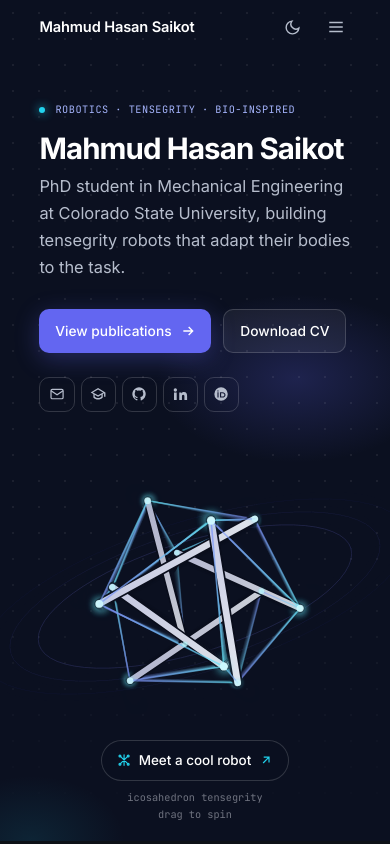
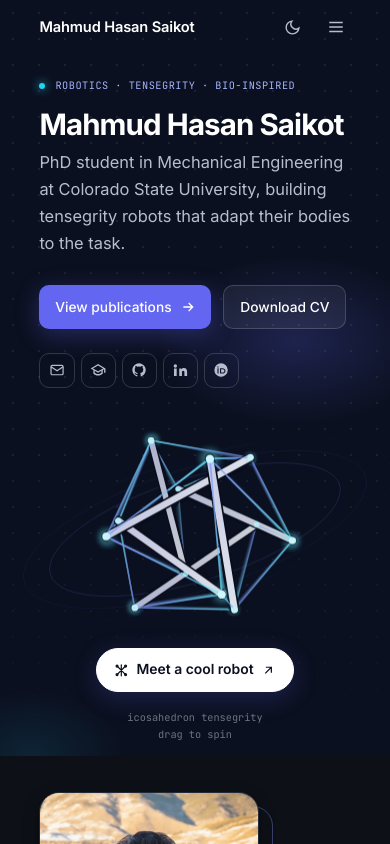
Before and after one commit to mahmud-hasans/mahmud-hasans.github.io, a plain HTML site: page index.html in a window 390 px wide. Shown: the top 844 px of the page. Drawn offline with Linux system fonts and the light colour scheme; animation ran at ten frames a second.

Commit message:
Add files via upload

```diff
--- a/index.html
+++ b/index.html
@@ -89,9 +89,9 @@ nav.solid button:hover{background:var(--bg-alt);color:var(--text)}
 #tensegrity{position:absolute;inset:0;width:100%;height:100%;cursor:grab;touch-action:pan-y}
 #tensegrity:active{cursor:grabbing}
 .stage-foot{position:absolute;left:0;right:0;bottom:17%;display:flex;justify-content:center;z-index:3}
-.robot-btn{display:inline-flex;align-items:center;gap:.55em;padding:.62em 1.1em;border-radius:999px;font-size:.92rem;font-weight:500;color:var(--hero-text);border:1px solid var(--hero-border);background:color-mix(in srgb,var(--hero-bg) 70%,transparent);backdrop-filter:blur(6px);transition:transform .15s,border-color .15s,box-shadow .15s}
-.robot-btn:hover{text-decoration:none;transform:translateY(-2px);border-color:var(--hero-kicker);box-shadow:0 8px 28px var(--hero-glow1)}
-.robot-btn svg{width:1.05em;height:1.05em;color:var(--hero-kdot)}
+.robot-btn{display:inline-flex;align-items:center;gap:.55em;padding:.68em 1.25em;border-radius:999px;font-size:.95rem;font-weight:600;color:var(--hero-bg);background:var(--hero-text);border:1px solid var(--hero-text);box-shadow:0 6px 24px var(--hero-glow1);transition:transform .15s,box-shadow .15s}
+.robot-btn:hover{text-decoration:none;transform:translateY(-2px);box-shadow:0 10px 32px var(--hero-glow1),0 0 0 4px color-mix(in srgb,var(--hero-text) 18%,transparent)}
+.robot-btn svg{width:1.05em;height:1.05em;color:currentColor}
 .fig-label{position:absolute;right:clamp(16px,3vw,32px);bottom:clamp(14px,2.4vw,26px);z-index:3;font-family:var(--mono);font-size:.7rem;color:var(--hero-faint);text-align:right;line-height:1.7;pointer-events:none}
 .hero .wrap{position:relative;z-index:2;pointer-events:none}
 .hero-text{width:50%;padding:clamp(96px,10vw,140px) 0 clamp(80px,8vw,120px);pointer-events:auto}
@@ -112,14 +112,22 @@ nav.solid button:hover{background:var(--bg-alt);color:var(--text)}
 .icons svg{width:1.1rem;height:1.1rem}
 .scroll-cue{position:absolute;left:50%;bottom:20px;transform:translateX(-50%);z-index:2;width:22px;height:34px;border:1.5px solid var(--hero-border);border-radius:12px}
 .scroll-cue::after{content:"";position:absolute;left:50%;top:7px;width:3px;height:7px;margin-left:-1.5px;border-radius:2px;background:var(--hero-sub);animation:cue 1.8s infinite}
+.peek{position:fixed;left:50%;bottom:calc(14px + env(safe-area-inset-bottom));z-index:40;transform:translateX(-50%);display:none;align-items:center;gap:6px;
+  padding:7px 14px 7px 12px;border-radius:999px;font-size:.78rem;font-weight:600;color:var(--hero-bg);background:var(--hero-text);
+  box-shadow:0 6px 22px rgba(0,0,0,.28);border:0;cursor:pointer;opacity:0;transition:opacity .3s}
+.peek svg{width:15px;height:15px}
+.peek.show{opacity:1;animation:nudge 1.6s ease-in-out infinite}
+@keyframes nudge{0%,100%{transform:translateX(-50%) translateY(0)}20%{transform:translateX(-50%) translateY(5px)}40%{transform:translateX(-50%) translateY(0)}55%{transform:translateX(-50%) translateY(3px)}70%{transform:translateX(-50%) translateY(0)}}
+@media (max-width:860px){.peek{display:inline-flex}}
+@media (prefers-reduced-motion:reduce){.peek.show{animation:none}}
 @keyframes cue{0%{opacity:0;transform:translateY(0)}30%{opacity:1}100%{opacity:0;transform:translateY(10px)}}
 @media (max-width:860px){
   .hero{flex-direction:column;align-items:stretch;min-height:0}
-  .hero-text{width:100%;padding:96px 0 0}
+  .hero-text{width:100%;padding:72px 0 0}
   .hero h1{font-size:clamp(24px,8.2vw,64px)}
-  .stage{position:relative;order:2;width:100%;height:min(110vw,480px);right:auto}
-  .stage-foot{bottom:14%}
-  .fig-label{left:0;right:0;text-align:center;bottom:4%}
+  .stage{position:relative;order:2;width:100%;height:min(102vw,460px);right:auto;margin-top:-30px}
+  .stage-foot{bottom:16%}
+  .fig-label{left:0;right:0;text-align:center;bottom:3%}
   .kicker{font-size:.7rem;letter-spacing:.05em}
   .scroll-cue{display:none}
 }
@@ -306,6 +314,9 @@ a.t:hover .ext svg{opacity:1}
     </div>
   </div>
   <a class="scroll-cue" href="#about" aria-label="Scroll to content"></a>
+  <button class="peek" id="peek" type="button" aria-label="Scroll to see the robot">
+    <svg viewBox="0 0 24 24" fill="none" stroke="currentColor" stroke-width="2.4" stroke-linecap="round" stroke-linejoin="round"><path d="M6 9l6 6 6-6"/></svg>Scroll
+  </button>
 </header>
 
 <main>
@@ -684,6 +695,19 @@ function fitName(){
 addEventListener('resize', fitName); fitName();
 if (document.fonts) document.fonts.ready.then(fitName);
 
+/* ===== Mobile: nudge to scroll when "Meet a cool robot" is below the fold ===== */
+(function(){
+  const peek = document.getElementById('peek'), btn = document.getElementById('robotLink');
+  let seen = false;
+  const io = new IntersectionObserver(([e]) => {
+    if (e.isIntersecting) seen = true;                      // once they've seen it, stop nudging
+    peek.classList.toggle('show', !e.isIntersecting && !seen && scrollY < 40);
+  }, {threshold: 0.9});
+  io.observe(btn);
+  addEventListener('scroll', () => { if (scrollY >= 40) peek.classList.remove('show'); }, {passive:true});
+  peek.onclick = () => btn.scrollIntoView({behavior:'smooth', block:'center'});
+})();
+
 /* ===== Theme, nav, reveal ===== */
 const root = document.documentElement;
 if (!root.dataset.theme) root.dataset.theme = 'dark';
```
